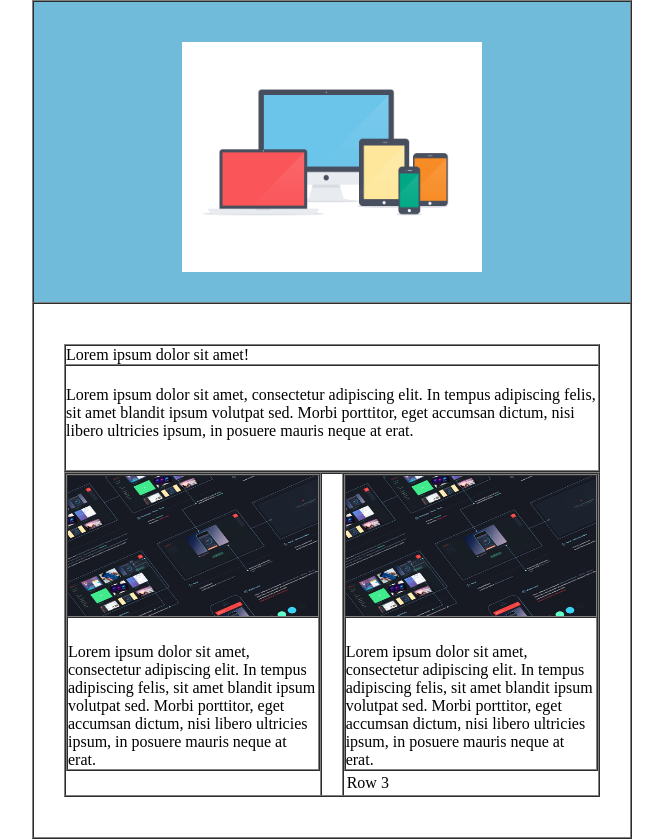
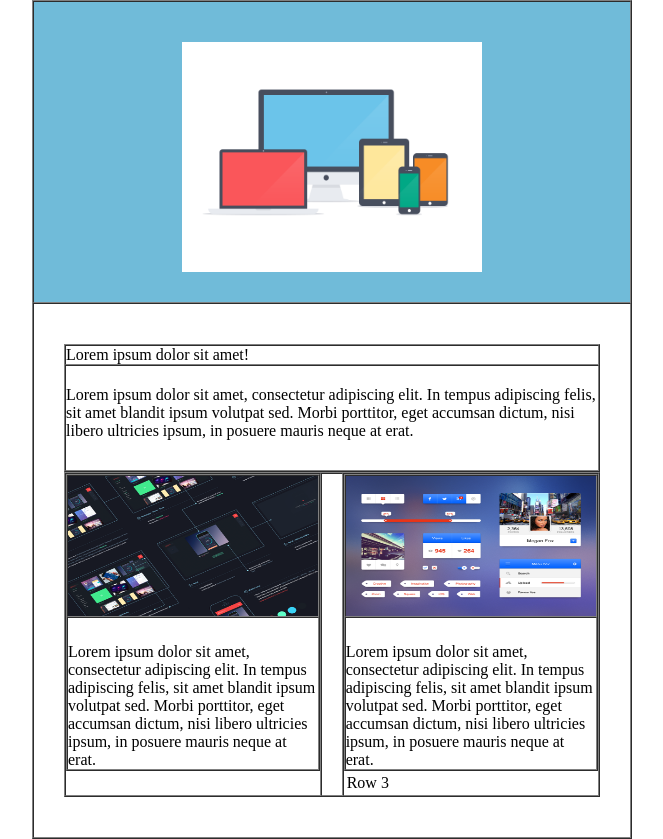
Before and after one commit to Dorani/Email-Template, a plain HTML site: page index.html in a window 1280 px wide. Shown: the whole page, without its empty margins (308-971 px from the left). Drawn offline with Linux system fonts and the light colour scheme.

Commit message:
slight edit

```diff
--- a/index.html
+++ b/index.html
@@ -54,7 +54,7 @@
    <table border="1" cellpadding="0" cellspacing="0" width="100%">
     <tr>
      <td>
-      <img src="pics/wip.png" alt="" width="100%" height="140" style="display: block;" />
+      <img src="pics/12.png" alt="" width="100%" height="140" style="display: block;" />
      </td>
     </tr>
     <tr>
```
